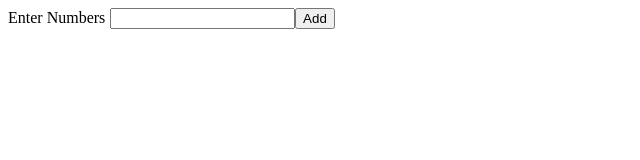
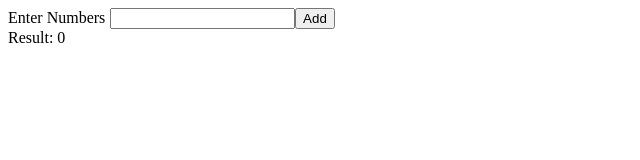
Before and after one commit to sauravj20/string-calculator, a React (Vite) app: page / in a window 1280 px wide. Shown: the top 160 px of the page, without its empty margins (0-640 px from the left). Built offline with nearby package versions, Linux system fonts and the light colour scheme.

Commit message:
FEATURE | String Calculator UI | Show result as 0 on the screen

```diff
--- a/src/App.tsx
+++ b/src/App.tsx
@@ -3,11 +3,17 @@ import "./App.css";
 function App() {
   return (
     <div className="container">
-      <label htmlFor="number-input">
-        Enter Numbers
-        <input type="text" id="number-input" />
-      </label>
-      <button>Add</button>
+      <section className="input-section">
+        <label htmlFor="number-input">
+          Enter Numbers
+          <input type="text" id="number-input"/>
+        </label>
+        <button>Add</button>
+      </section>
+
+      <section className="Results">
+        Result: 0
+      </section>
     </div>
   )
 }
```
Also changed, not shown: 1 other file (tests, documents, lock files or other folders).
